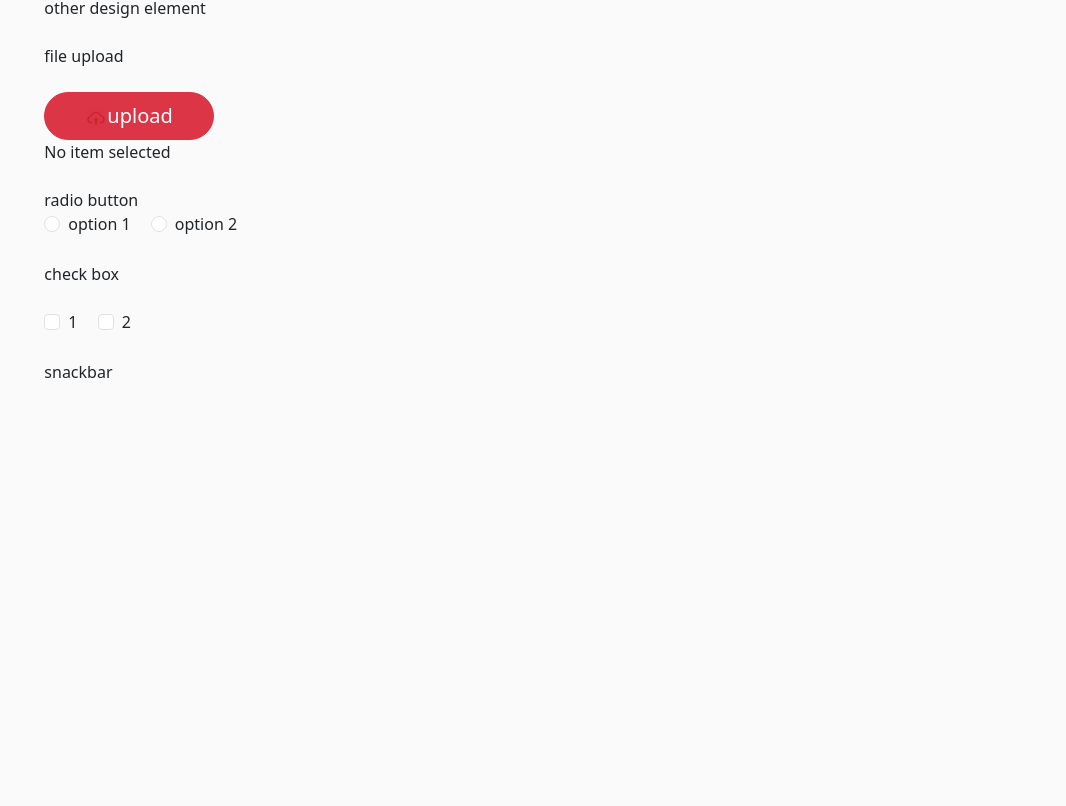
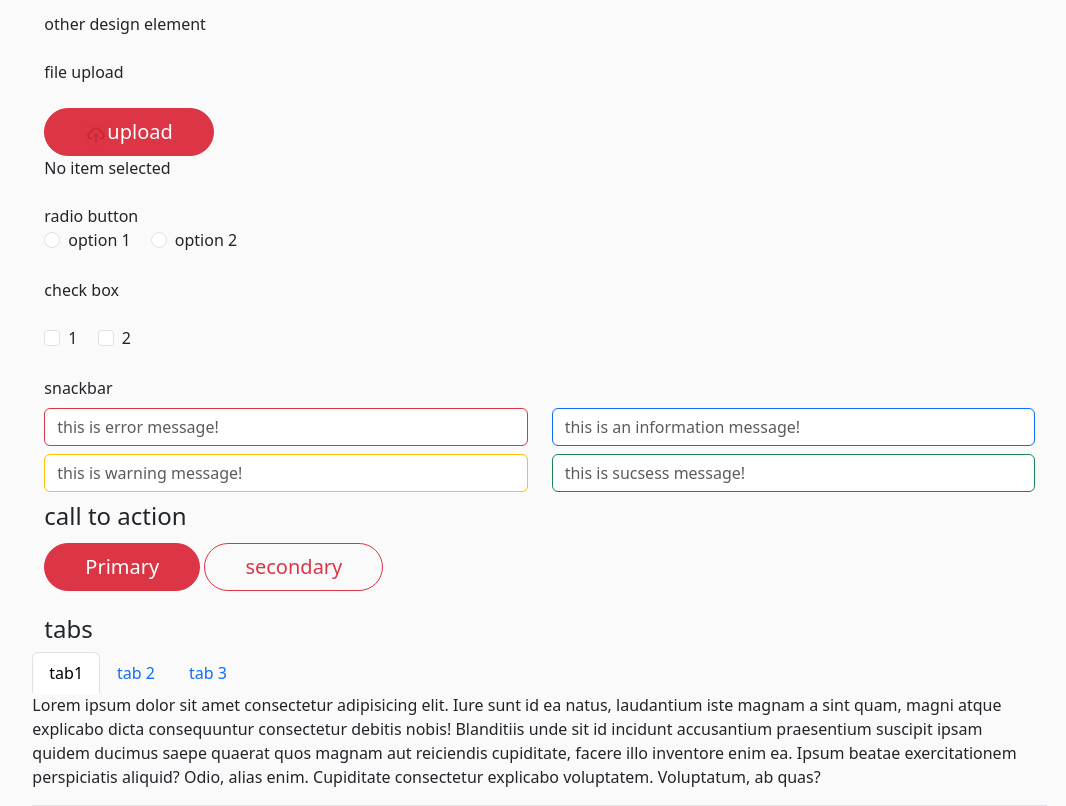
Before and after one commit to HirenPatel15/HTML-Training-Assignment, a plain HTML site: page innerpage.html in a window 1280 px wide. Shown: the part 936-1742 px from the top of the page, without its empty margins (209-1275 px from the left). Before the commit the page ends 1698 px from the top, so only its background shows below. Drawn offline with nearby package versions, Linux system fonts and the light colour scheme.

Commit message:
complete the innerpage layout

```diff
--- a/innerpage.html
+++ b/innerpage.html
@@ -122,10 +122,10 @@
                 <br>
                 <br>
                 <div class="row">
-                    <div class="col-6 ">
+                    <div class="col-6 py-2">
                         <input type="text" class="form-control" id="basic-url" aria-describedby="basic-addon3">
                     </div>
-                    <div class="col-6 ">
+                    <div class="col-6 py-2">
                         <input type="text" class="form-control" id="basic-url" aria-describedby="basic-addon3">
 
                     </div>
@@ -213,6 +213,53 @@
                     <label class="form-check-label" for="inlineCheckbox2">2</label>
                 </div><br> <br>
                 snackbar
+                <div class="row">
+                    <div class="col-6 py-2">
+                        <input type="text" class="form-control border-danger" id="basic-url"
+                        aria-describedby="basic-addon3" placeholder="this is error message!">
+                    </div>
+                    <div class="col-6 py-2">
+                        <input type="text" class="form-control border-primary" id="basic-url"
+                            aria-describedby="basic-addon3" placeholder="this is an information message!">
+
+                    </div>
+                </div>
+                <div class="row justify-content-around ">
+                    <div class="col-6 ">
+                        <input type="text" class="form-control border-warning" id="basic-url"
+                            aria-describedby="basic-addon3" placeholder="this is warning message!">
+
+                    </div>
+                    <div class="col-6 ">
+                        <input type="text" class="form-control border-success" id="basic-url"
+                            aria-describedby="basic-addon3" placeholder="this is sucsess message!">
+
+                    </div>
+                    <br><br>
+                    <h4>call to action</h4>
+                    <div class="pt-1 mb-4">
+                        <button class="login btn btn-danger btn-lg btn-inline rounded-pill"
+                            type="button">Primary</button>
+                        <button class="login btn border-danger text-danger btn-lg btn-inline rounded-pill"
+                            type="button">secondary</button>
+                    </div>
+                    <h4>tabs</h4>
+                    <ul class="nav nav-tabs">
+                        <li class="nav-item">
+                          <a class="nav-link active" aria-current="page" href="#">tab1</a>
+                        </li>
+                        <li class="nav-item">
+                            <a class="nav-link" href="#">tab 2</a>
+                        </li>
+                        <li class="nav-item">
+                            <a class="nav-link" href="#">tab 3</a>
+                        </li>
+
+                        <p>Lorem ipsum dolor sit amet consectetur adipisicing elit. Iure sunt id ea natus, laudantium iste magnam a sint quam, magni atque explicabo dicta consequuntur consectetur debitis nobis! Blanditiis unde sit id incidunt accusantium praesentium suscipit ipsam quidem ducimus saepe quaerat quos magnam aut reiciendis cupiditate, facere illo inventore enim ea. Ipsum beatae exercitationem perspiciatis aliquid? Odio, alias enim. Cupiditate consectetur explicabo voluptatem. Voluptatum, ab quas?</p>
+
+                      </ul>
+                </div>
+
             </div>
 
         </div>
```
